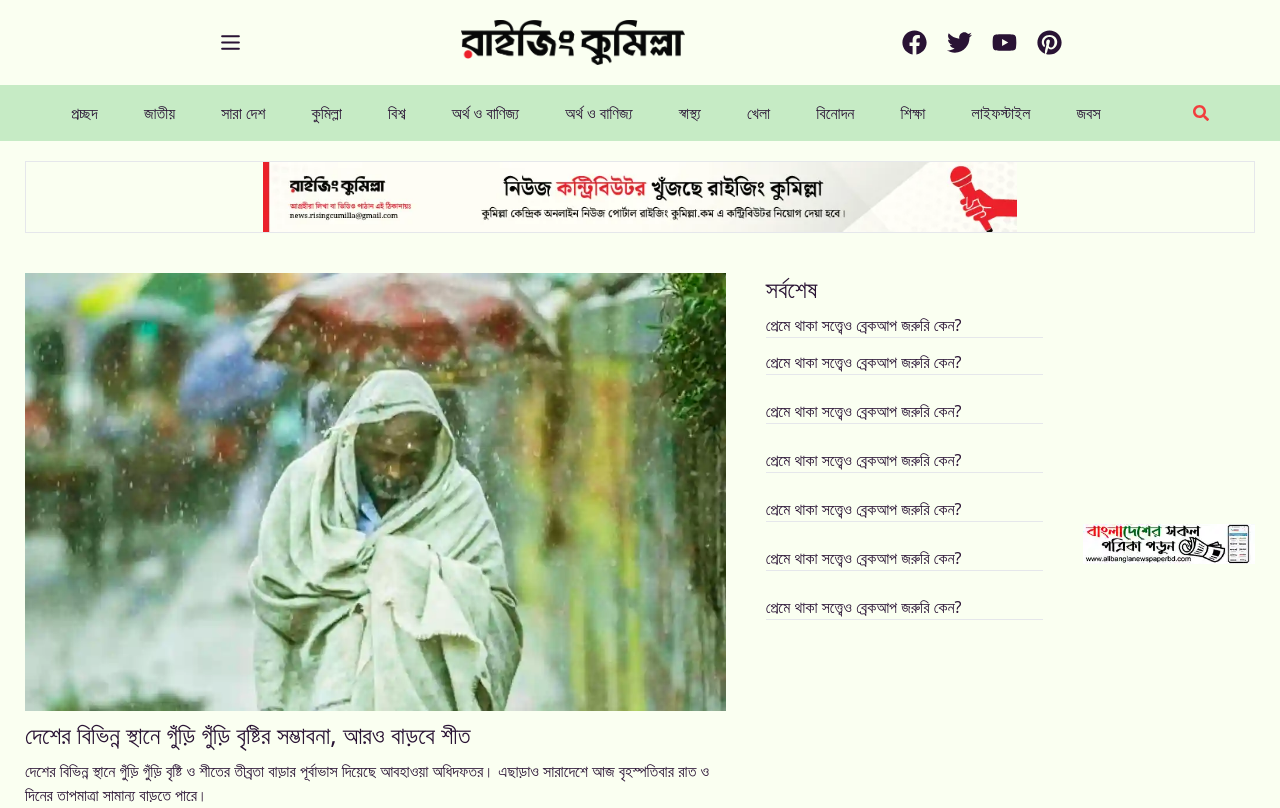
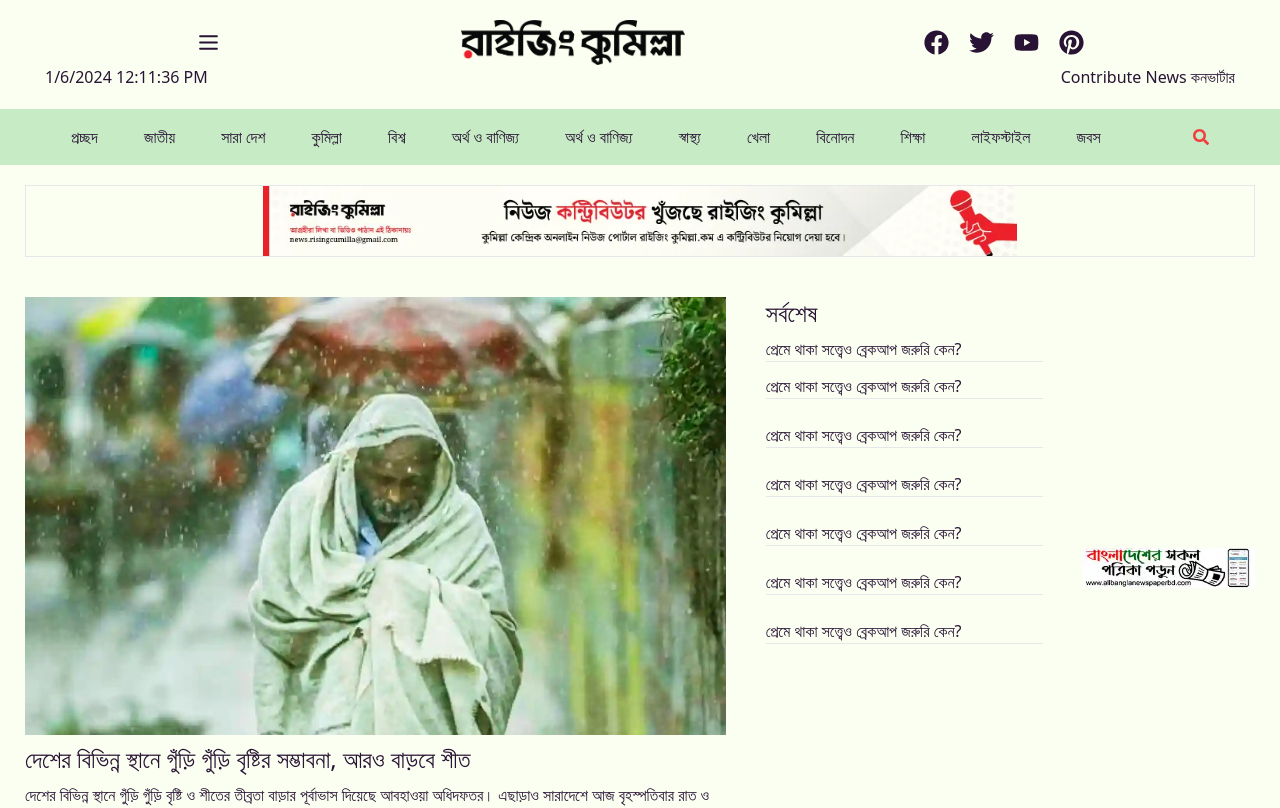
Before and after one commit to mdsajalali/rising-cumilla, a React (Vite) app: page / in a window 1280 px wide. Shown: the top 808 px of the page. Built offline with nearby package versions, Linux system fonts and the light colour scheme.

Commit message:
header sidebar time logix updated

```diff
--- a/src/Root/Root.jsx
+++ b/src/Root/Root.jsx
@@ -6,9 +6,7 @@ import Navbar from "../pages/Home/Navbar";
 const Root = () => {
   return (
     <div className="bg-[#FAFFF1]">
-      <div className="">
-        <Header />
-      </div>
+      <Header />
       <Navbar />
       <Outlet />
       <Footer />
--- a/src/pages/Home/Header.jsx
+++ b/src/pages/Home/Header.jsx
@@ -1,4 +1,4 @@
-import { useState } from "react";
+import { useEffect, useState } from "react";
 import { FaFacebook, FaPinterest, FaTwitter, FaYoutube } from "react-icons/fa";
 import { TbMenu2 } from "react-icons/tb";
 import { Link } from "react-router-dom";
@@ -6,14 +6,45 @@ import logo from "../../assets/images/logo.webp";
 const Header = () => {
   const [click, setClick] = useState(false);
 
+  const [formattedDate, setFormattedDate] = useState("");
+
+  useEffect(() => {
+    const updateDate = () => {
+      const currentDate = new Date();
+
+      const month = currentDate.getMonth() + 1;
+      const day = currentDate.getDate();
+      const year = currentDate.getFullYear();
+
+      let hours = currentDate.getHours();
+      const minutes = currentDate.getMinutes();
+      const seconds = currentDate.getSeconds();
+      const ampm = hours >= 12 ? "PM" : "AM";
+
+      hours = hours % 12;
+      hours = hours || 12;
+
+      const newFormattedDate = `${month}/${day}/${year} ${hours}:${minutes}:${seconds} ${ampm}`;
+      setFormattedDate(newFormattedDate);
+    };
+
+    const intervalId = setInterval(updateDate, 1000);
+
+    return () => clearInterval(intervalId);
+  }, []);
+
   return (
-      <div className="flex items-center  justify-evenly pt-5   relative ">
+    <>
+      <div className="flex items-center flex-wrap gap-5 justify-evenly pt-5 relative">
         <div>
-          <div className="cursor-pointer" onClick={() => setClick(!click)}>
+          <div
+            className="cursor-pointer xl:-ml-6"
+            onClick={() => setClick(!click)}
+          >
             <TbMenu2 size={25} />
           </div>
           {click && (
-            <nav className="w-[250px] bg-white list-none  cursor-pointer fixed top-0 left-0 min-h-screen   ">
+            <nav className="w-[250px] bg-white list-none  cursor-pointer fixed top-0 left-0 min-h-screen    ">
               <Link to="/">
                 <img
                   className="w-full px-10 py-5  bg-[#F5FFDC]"
@@ -68,7 +99,7 @@ const Header = () => {
                 <Link to="/">ব্যবহারের শর্তাবলি</Link>
                 <Link to="/">গোপনীয়তার নীতি</Link>
               </div>
-              <div className="flex gap-3 sm:gap-5 cursor-pointer my-5    justify-center">
+              <div className="flex gap-3 sm:gap-5 cursor-pointer my-5    justify-center ">
                 <FaFacebook size={25} />
                 <FaTwitter size={25} />
                 <FaYoutube size={25} />
@@ -83,7 +114,7 @@ const Header = () => {
           </Link>
         </div>
         <div>
-          <div className="flex gap-3 sm:gap-5 cursor-pointer">
+          <div className="flex gap-3 sm:gap-5 cursor-pointer xl:-mr-6">
             <FaFacebook size={25} />
 
             <FaTwitter size={25} />
@@ -94,6 +125,11 @@ const Header = () => {
           </div>
         </div>
       </div>
+      <div className="flex max-w-[1230px] mx-auto flex-wrap items-center justify-between px-5">
+        <p className="hidden xl:block">{formattedDate}</p>
+        <p className="hidden xl:block">Contribute News কনভার্টার</p>
+      </div>
+    </>
   );
 };
 
```
